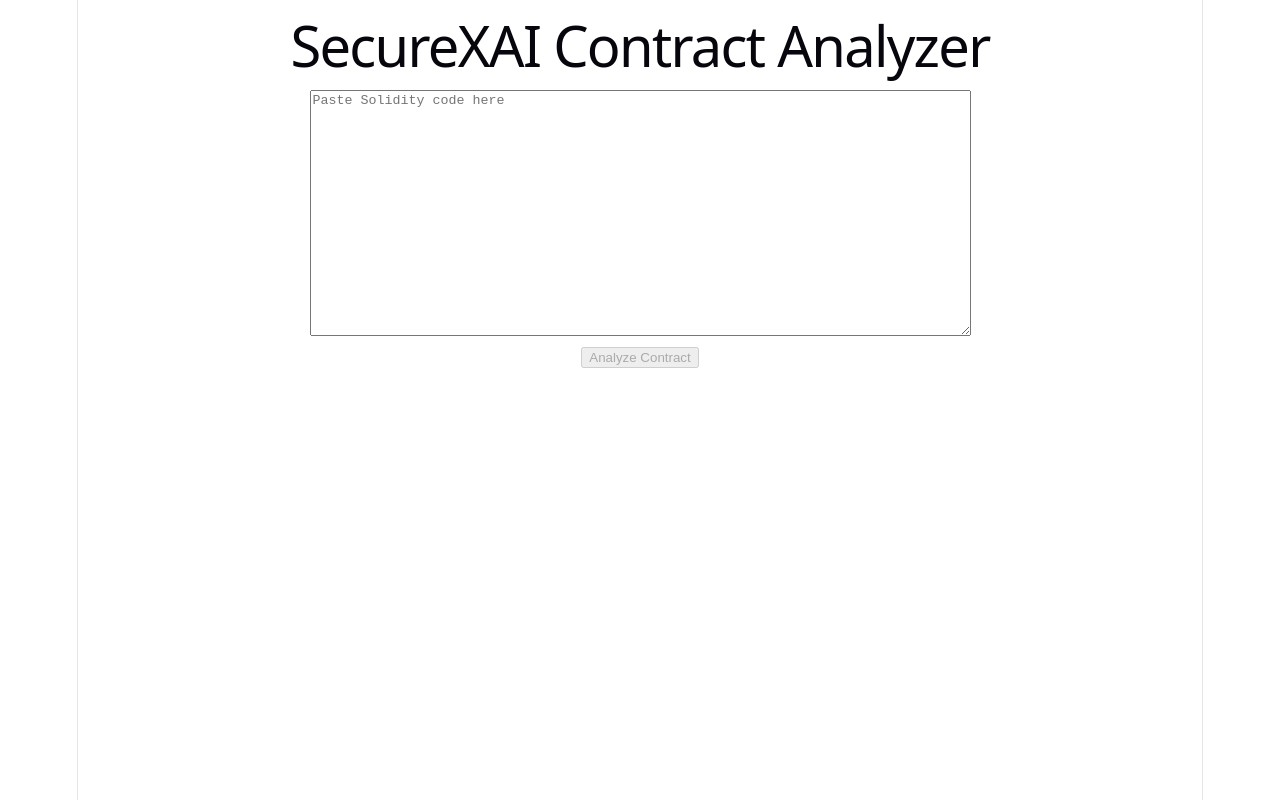
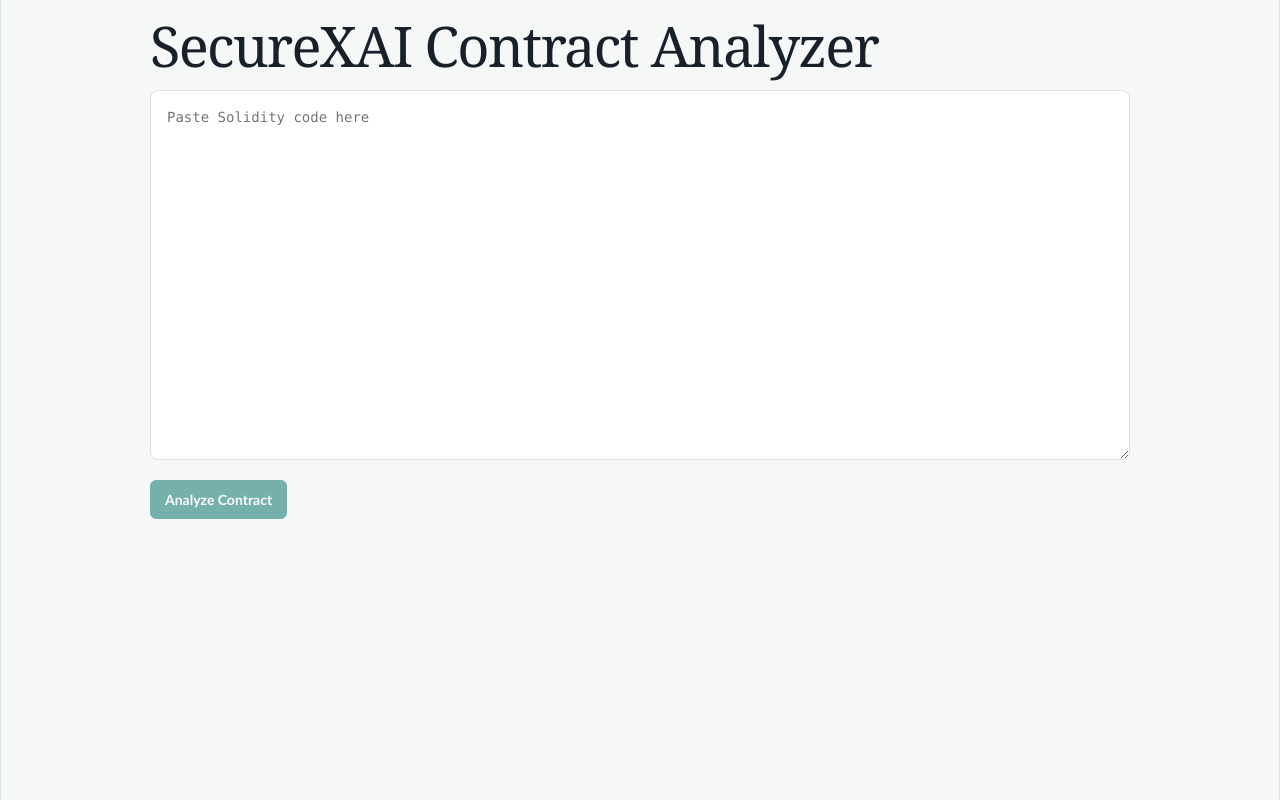
Before and after one commit to JumanAslamKhan/securexai, a React (Vite) app in the folder frontend/: page / in a window 1280 px wide. Built offline with nearby package versions, Linux system fonts and the light colour scheme.

Commit message:
Add severity dashboard and finding filters

```diff
--- a/frontend/src/App.tsx
+++ b/frontend/src/App.tsx
@@ -28,11 +28,14 @@ type ToolRun = {
   message: string;
 };
 
+type SeverityFilter = "all" | Finding["severity"];
+
 function App() {
   const [source, setSource] = useState("");
   const [result, setResult] = useState<AnalysisResult | null>(null);
   const [loading, setLoading] = useState(false);
   const [error, setError] = useState("");
+  const [severityFilter, setSeverityFilter] = useState<SeverityFilter>("all");
 
   async function analyzeContract() {
     setLoading(true);
@@ -93,22 +96,67 @@ function App() {
 
       {result && (
         <section>
-          <h2>
-            Findings: {result.finding_count}
-          </h2>
+          <div className="results-heading">
+            <div>
+              <p className="eyebrow">Analysis complete</p>
+              <h2>{result.filename}</h2>
+            </div>
+            <label>
+              Filter severity
+              <select
+                value={severityFilter}
+                onChange={(event) =>
+                  setSeverityFilter(event.target.value as SeverityFilter)
+                }
+              >
+                <option value="all">All findings</option>
+                <option value="critical">Critical</option>
+                <option value="high">High</option>
+                <option value="medium">Medium</option>
+                <option value="low">Low</option>
+              </select>
+            </label>
+          </div>
 
-          <p>
+          <div className="summary-grid">
+            {(["critical", "high", "medium", "low"] as const).map((severity) => (
+              <div className={`summary-tile severity-${severity}`} key={severity}>
+                <span>{severity}</span>
+                <strong>
+                  {result.findings.filter((finding) => finding.severity === severity).length}
+                </strong>
+              </div>
+            ))}
+          </div>
+
+          <p className="tool-status">
             {result.tool_runs.map((toolRun) =>
               `${toolRun.tool}: ${toolRun.status} (${toolRun.finding_count})`,
             ).join(" | ")}
           </p>
 
-          {result.findings.map((finding) => (
+          <p className="result-count">
+            Showing {result.findings.filter((finding) =>
+              severityFilter === "all" || finding.severity === severityFilter,
+            ).length} of {result.finding_count} findings
+          </p>
+
+          <div className="findings-list">
+          {result.findings
+            .filter((finding) =>
+              severityFilter === "all" || finding.severity === severityFilter,
+            )
+            .map((finding) => (
             <article key={`${finding.rule_id}-${finding.line}`}>
-              <h3>{finding.title}</h3>
+              <div className="finding-header">
+                <h3>{finding.title}</h3>
+                <span className={`severity-badge severity-${finding.severity}`}>
+                  {finding.severity}
+                </span>
+              </div>
 
               <p>
-                Severity: {finding.severity} | Line: {finding.line}
+                Line {finding.line} | Confidence {Math.round(finding.confidence * 100)}%
               </p>
 
               <p>Detected by: {finding.source_tools.join(", ")}</p>
@@ -121,6 +169,7 @@ function App() {
               <p>{finding.recommendation}</p>
             </article>
           ))}
+          </div>
         </section>
       )}
     </main>
--- a/frontend/src/index.css
+++ b/frontend/src/index.css
@@ -1,23 +1,24 @@
 :root {
-  --text: #6b6375;
-  --text-h: #08060d;
-  --bg: #fff;
-  --border: #e5e4e7;
-  --code-bg: #f4f3ec;
-  --accent: #aa3bff;
-  --accent-bg: rgba(170, 59, 255, 0.1);
-  --accent-border: rgba(170, 59, 255, 0.5);
+  --text: #5f6673;
+  --text-h: #17202b;
+  --bg: #f6f8f7;
+  --panel: #ffffff;
+  --border: #dce3e1;
+  --code-bg: #eef3f1;
+  --accent: #0e7770;
+  --accent-bg: rgba(14, 119, 112, 0.1);
+  --accent-border: rgba(14, 119, 112, 0.5);
   --social-bg: rgba(244, 243, 236, 0.5);
   --shadow:
     rgba(0, 0, 0, 0.1) 0 10px 15px -3px, rgba(0, 0, 0, 0.05) 0 4px 6px -2px;
 
-  --sans: system-ui, 'Segoe UI', Roboto, sans-serif;
-  --heading: system-ui, 'Segoe UI', Roboto, sans-serif;
+  --sans: 'Trebuchet MS', 'Segoe UI', sans-serif;
+  --heading: Georgia, 'Times New Roman', serif;
   --mono: ui-monospace, Consolas, monospace;
 
   font: 18px/145% var(--sans);
   letter-spacing: 0.18px;
-  color-scheme: light dark;
+  color-scheme: light;
   color: var(--text);
   background: var(--bg);
   font-synthesis: none;
@@ -30,28 +31,7 @@
   }
 }
 
-@media (prefers-color-scheme: dark) {
-  :root {
-    --text: #9ca3af;
-    --text-h: #f3f4f6;
-    --bg: #16171d;
-    --border: #2e303a;
-    --code-bg: #1f2028;
-    --accent: #c084fc;
-    --accent-bg: rgba(192, 132, 252, 0.15);
-    --accent-border: rgba(192, 132, 252, 0.5);
-    --social-bg: rgba(47, 48, 58, 0.5);
-    --shadow:
-      rgba(0, 0, 0, 0.4) 0 10px 15px -3px, rgba(0, 0, 0, 0.25) 0 4px 6px -2px;
-  }
-
-  #social .button-icon {
-    filter: invert(1) brightness(2);
-  }
-}
-
 #root {
-  width: 1126px;
   max-width: 100%;
   margin: 0 auto;
   text-align: center;
@@ -60,6 +40,7 @@
   display: flex;
   flex-direction: column;
   box-sizing: border-box;
+  padding: 0 34px 56px;
 }
 
 body {
@@ -81,6 +62,171 @@ h1 {
     font-size: 36px;
     margin: 20px 0;
   }
+}
+
+main {
+  width: min(100%, 980px);
+  margin: 0 auto;
+  text-align: left;
+}
+
+textarea {
+  width: 100%;
+  box-sizing: border-box;
+  border: 1px solid var(--border);
+  border-radius: 8px;
+  padding: 16px;
+  resize: vertical;
+  color: var(--text-h);
+  background: var(--panel);
+  font: 14px/1.5 var(--mono);
+}
+
+button,
+select {
+  border: 1px solid var(--accent);
+  border-radius: 6px;
+  padding: 10px 14px;
+  color: white;
+  background: var(--accent);
+  font: 600 14px var(--sans);
+  cursor: pointer;
+}
+
+button {
+  margin: 14px 0 30px;
+}
+
+button:disabled {
+  cursor: wait;
+  opacity: 0.55;
+}
+
+.results-heading,
+.finding-header {
+  display: flex;
+  align-items: center;
+  justify-content: space-between;
+  gap: 20px;
+}
+
+.results-heading label {
+  display: grid;
+  gap: 6px;
+  color: var(--text);
+  font-size: 13px;
+}
+
+.results-heading select {
+  color: var(--text-h);
+  background: var(--panel);
+  border-color: var(--border);
+}
+
+.eyebrow,
+.result-count,
+.tool-status {
+  color: var(--accent);
+  font-size: 13px;
+  font-weight: 700;
+  letter-spacing: 0.4px;
+  text-transform: uppercase;
+}
+
+.summary-grid {
+  display: grid;
+  grid-template-columns: repeat(4, 1fr);
+  gap: 10px;
+  margin: 20px 0;
+}
+
+.summary-tile {
+  display: flex;
+  align-items: center;
+  justify-content: space-between;
+  padding: 14px 16px;
+  border: 1px solid var(--border);
+  border-left: 4px solid var(--border);
+  border-radius: 6px;
+  background: var(--panel);
+}
+
+.summary-tile span {
+  text-transform: capitalize;
+}
+
+.summary-tile strong {
+  color: var(--text-h);
+  font-size: 24px;
+}
+
+.severity-critical { border-left-color: #c94b45; }
+.severity-high { border-left-color: #d68b2c; }
+.severity-medium { border-left-color: #b7a331; }
+.severity-low { border-left-color: #3c8a72; }
+
+.severity-badge {
+  padding: 4px 8px;
+  border-radius: 999px;
+  color: white;
+  background: var(--text);
+  font-size: 12px;
+  font-weight: 700;
+  text-transform: uppercase;
+}
+
+.severity-badge.severity-critical { background: #c94b45; }
+.severity-badge.severity-high { background: #b56f1d; }
+.severity-badge.severity-medium { background: #8d7e18; }
+.severity-badge.severity-low { background: #32755f; }
+
+.tool-status {
+  margin: 18px 0 8px;
+  color: var(--text);
+  font-size: 12px;
+  text-transform: none;
+}
+
+.result-count {
+  margin: 0 0 12px;
+  color: var(--text);
+  font-size: 12px;
+  text-transform: none;
+}
+
+.findings-list {
+  display: grid;
+  gap: 12px;
+}
+
+article {
+  padding: 18px;
+  border: 1px solid var(--border);
+  border-radius: 8px;
+  background: var(--panel);
+}
+
+article h3 {
+  margin: 0;
+  color: var(--text-h);
+  font-size: 18px;
+}
+
+article p {
+  margin: 10px 0 0;
+}
+
+article code {
+  display: block;
+  margin-top: 14px;
+  overflow-x: auto;
+}
+
+@media (max-width: 680px) {
+  #root { padding-inline: 18px; }
+  .results-heading { align-items: flex-start; flex-direction: column; }
+  .summary-grid { grid-template-columns: repeat(2, 1fr); }
+  .finding-header { align-items: flex-start; flex-direction: column; }
 }
 h2 {
   font-size: 24px;
```
